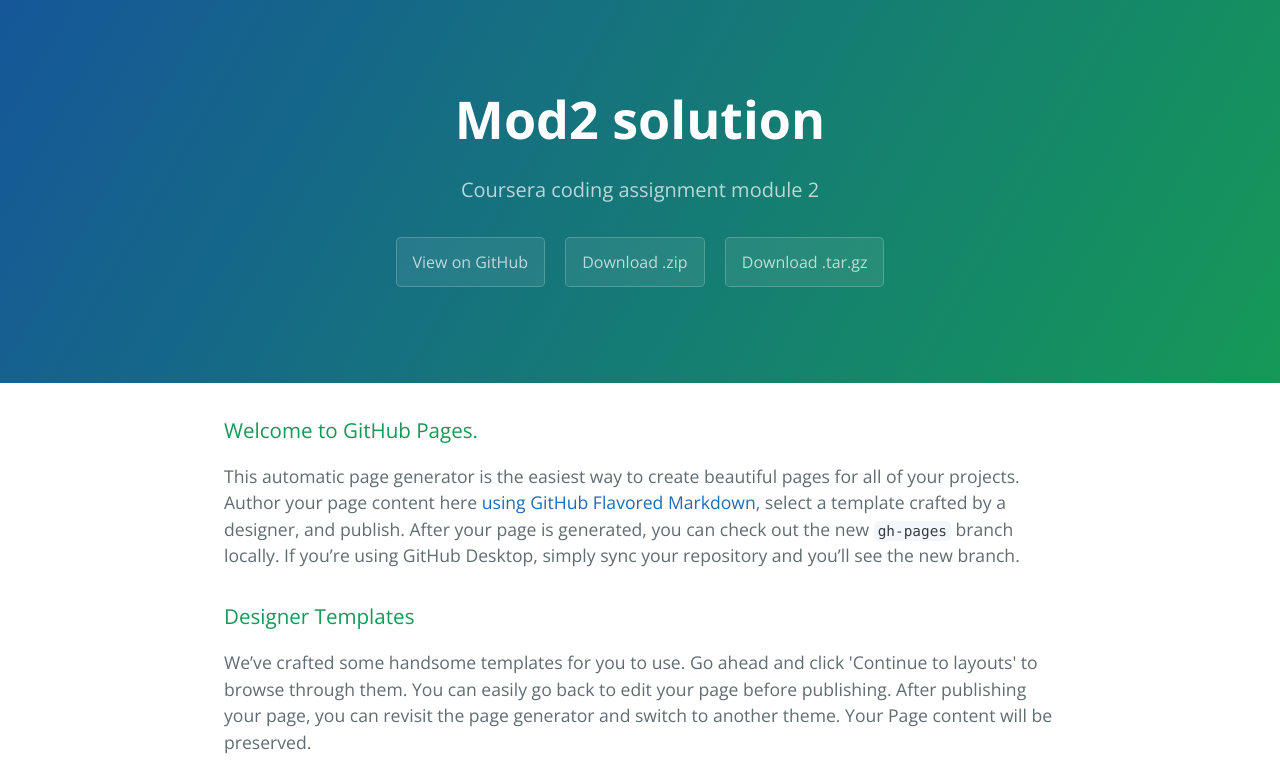
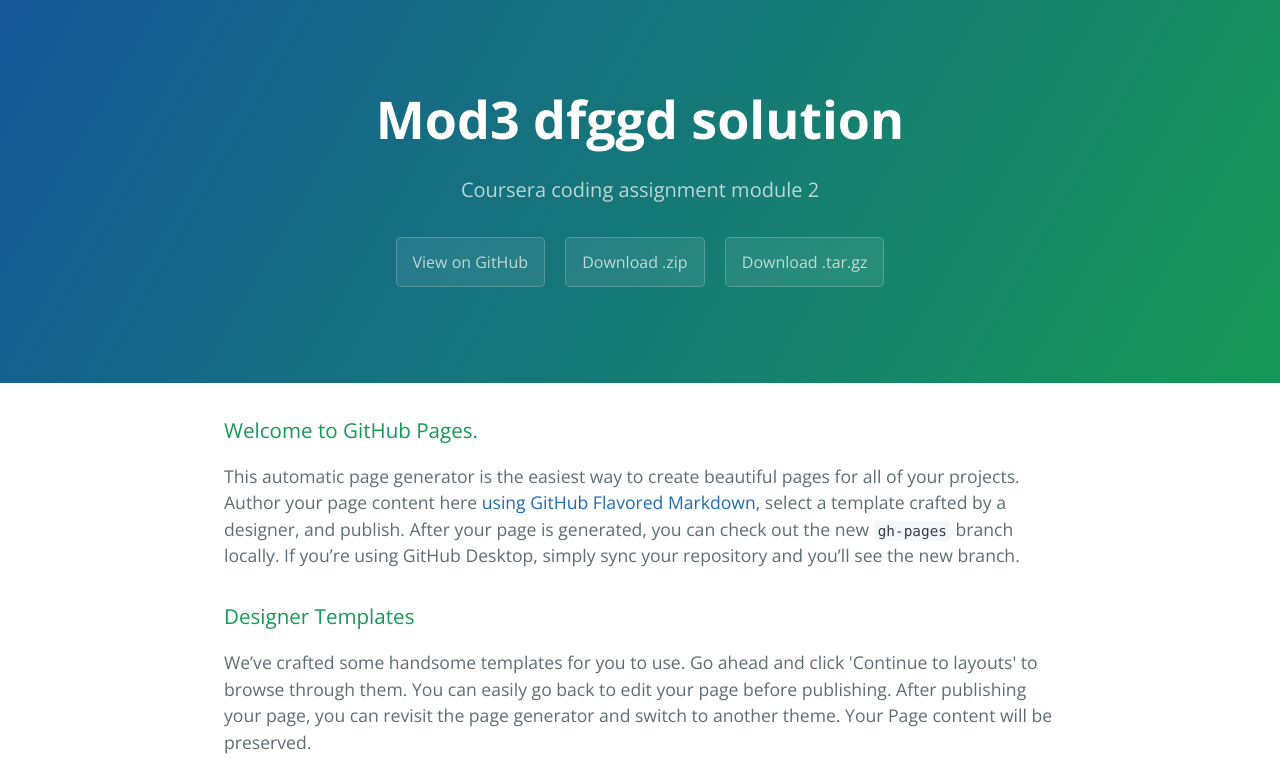
Before and after one commit to psc1961/Module3_solution, a plain HTML site: page index.html in a window 1280 px wide. Shown: the top 784 px of the page. Drawn offline with nearby package versions, Linux system fonts and the light colour scheme.

Commit message:
Update index.html

```diff
--- a/index.html
+++ b/index.html
@@ -11,7 +11,7 @@
   </head>
   <body>
     <section class="page-header">
-      <h1 class="project-name">Mod2 solution</h1>
+      <h1 class="project-name">Mod3 dfggd solution</h1>
       <h2 class="project-tagline">Coursera coding assignment module 2</h2>
       <a href="https://github.com/psc1961/Mod2_solution" class="btn">View on GitHub</a>
       <a href="https://github.com/psc1961/Mod2_solution/zipball/master" class="btn">Download .zip</a>
```
